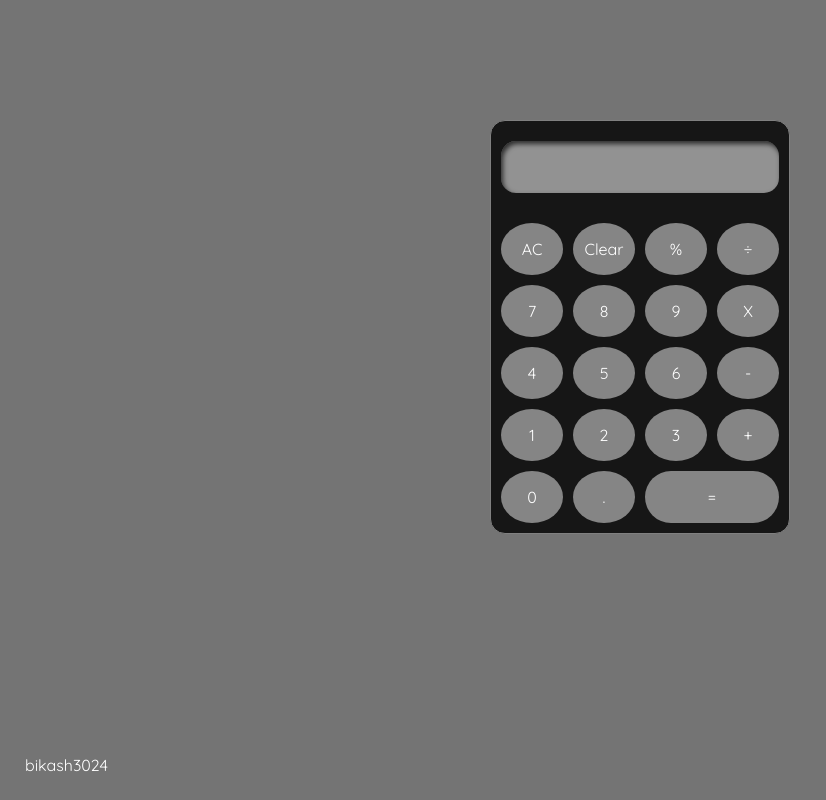
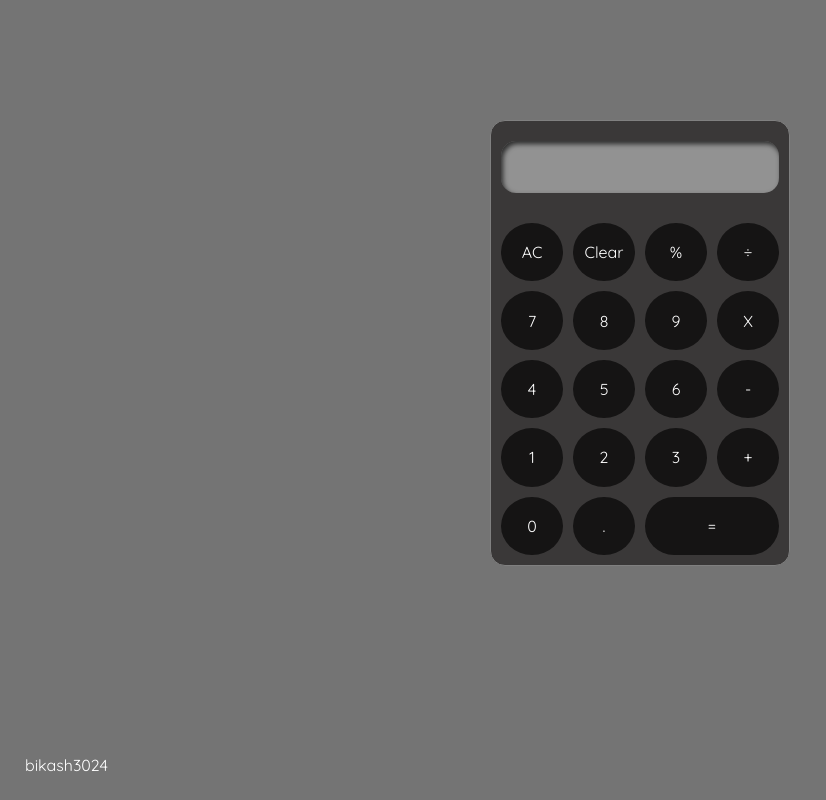
Before and after one commit to bikash3024/calculator, a plain HTML site: page index.html in a window 1280 px wide. Shown: the whole page, without its empty margins (0-826 px from the left). Drawn offline with Linux system fonts and the light colour scheme.

Commit message:
Changed the backgrounda and added transition when hovered over buttons

```diff
--- a/styles.css
+++ b/styles.css
@@ -16,9 +16,9 @@
 
 
         :root {
-            --btn-background: rgb(133, 133, 133);
+            --btn-background: rgb(21 20 20);
             --body-background: rgb(116, 116, 116);
-            --calculator-background: rgb(22, 22, 22);
+            --calculator-background: rgb(58 56 56);
             --result-background: rgb(146, 146, 146);
         }
 
@@ -58,12 +58,20 @@
             grid-gap: 10px 10px;
             grid-template-columns: repeat(4, 1fr);
         }
+        .btn:hover{
+            background: var(--body-background);
+            color:#ffffff;
+            transform: translateX(0.2rem);
+            transform: translateY(-0.2rem);
+        }
 
         .btn {
             border-radius: 50%;
             background-color: var(--btn-background);
             color: #fff;
-            padding: 1rem 0;
+            padding: 1.2rem 0;
+            cursor: pointer;
+            transition: all 0.2s ease-in-out;
 
         }
         .equalBtn{
```
